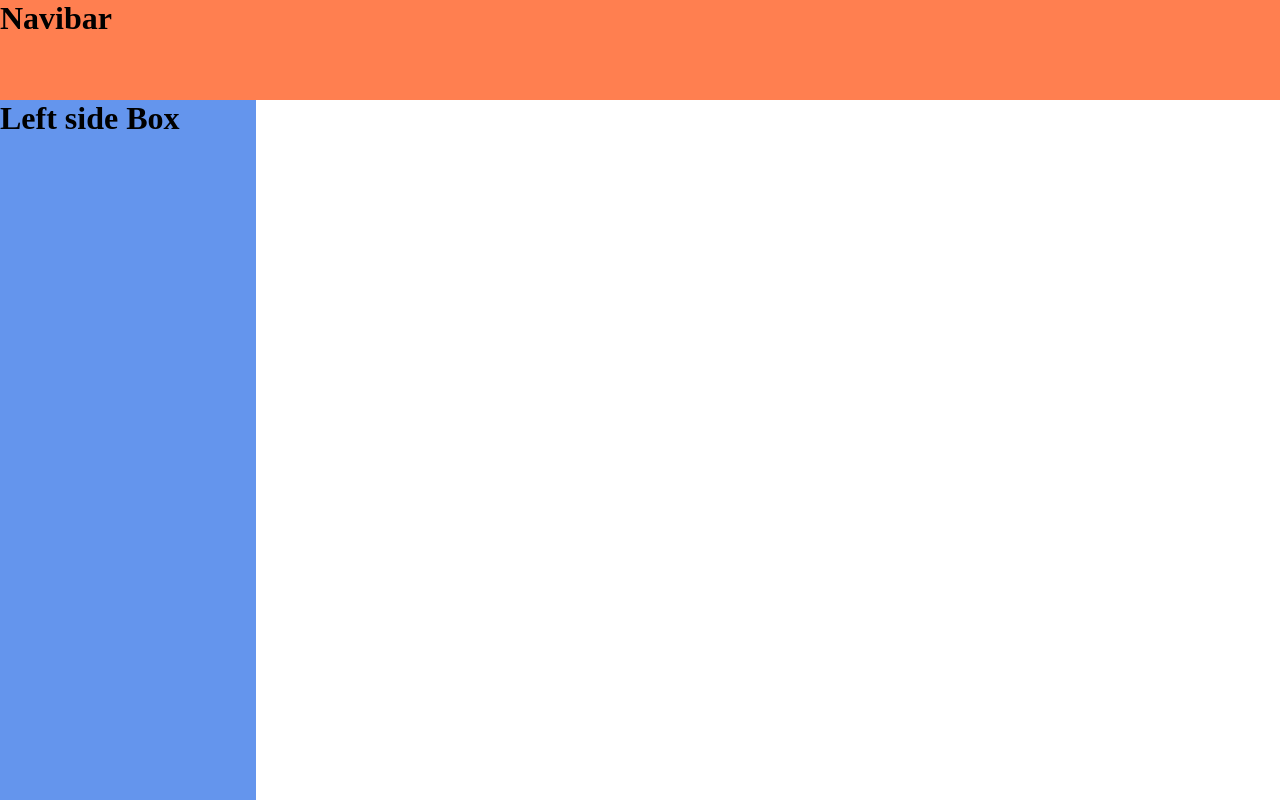
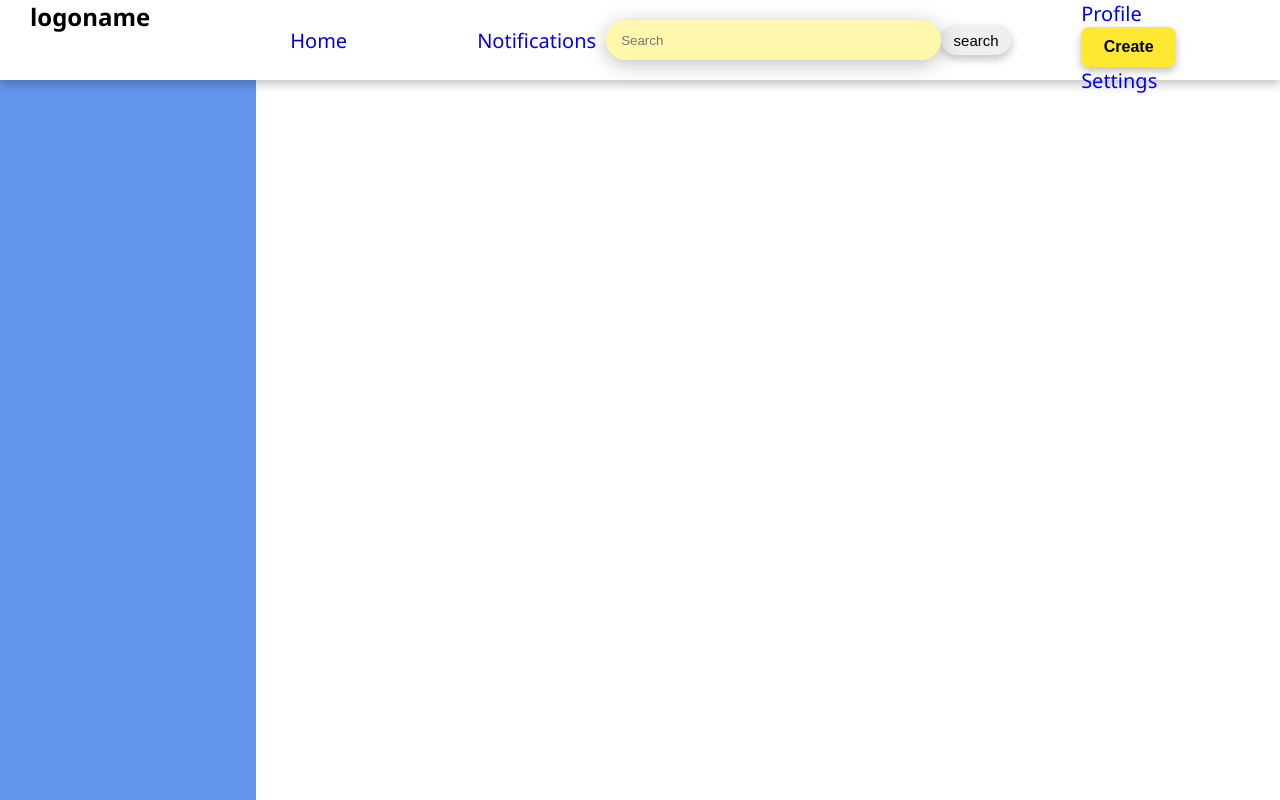
Before and after one commit to Writings-Startup/Writings-Webapp-, a React (Create React App) app: page / in a window 1280 px wide. Shown: the top 800 px of the page. Built offline with nearby package versions, Linux system fonts and the light colour scheme.

Commit message:
navbar created

```diff
--- a/src/Components/Navibar.js
+++ b/src/Components/Navibar.js
@@ -2,9 +2,26 @@ import React from 'react'
 import "../Css/Navibar.css"
 function Navibar() {
     return (
-        <div className="testnavi">
-            <h1>Navibar</h1>
+        <div className="navbar">
+        <h2>logoname</h2>
+        <div className="leftSide">
+          <div className="linkLeft">
+            <a href="/">Home</a>
+            <a href="/">Notifications</a>
+          </div>
         </div>
+        <div className="middle">
+          <input type="text" placeholder="Search"></input>
+          <button>search</button>
+        </div>
+        <div className="rightSide">
+          <div className="linkRight">
+            <a href="/">Profile</a>
+            <a href="/"><button >Create</button></a>
+            <a href="/">Settings</a>
+          </div>
+        </div>
+      </div>
     )
 }
 
--- a/src/Css/Navibar.css
+++ b/src/Css/Navibar.css
@@ -1,5 +1,81 @@
-.testnavi{
-    background-color: coral;
+.navbar{
+    position: fixed;
+    background-color: white;
     width: 100%;
-    height: 100px;
+    height: 80px;
+    font-family: 'Segoe UI', Tahoma, Geneva, Verdana, sans-serif;
+    display: flex;
+    box-shadow: 0px 4px 10px rgba(0, 0, 0, 0.25);
 }
+.navbar h2{
+    margin-left: 30px;
+}
+.navbar .leftSide{
+    flex:25%;
+    padding-left: 20px;
+    display: flex;
+    justify-content: left;
+    align-items: center;
+}
+.navbar .rightSide{
+    flex:25%;
+    display: flex;
+    justify-content:left;
+    align-items: center;
+}
+
+.navbar .middle{
+    flex:25%;
+    display: flex;
+    justify-content: left;
+    align-items: center;
+    margin-right: 70px;
+}
+.navbar .leftSide .linkLeft{
+    max-height: 80px;
+    float: left;
+}
+.navbar .leftSide .linkLeft a{
+    text-decoration: none;
+    padding-right: 10px;
+    font-size: 20px;
+    margin-left: 120px;
+}
+.navbar .rightSide .linkRight{
+    max-height: 80px;
+}
+.navbar .rightSide .linkRight a{
+    text-decoration: none;
+    padding-right: 10px;
+    font-size: 20px;
+    margin-right: 15px;
+}
+.navbar .rightSide button{
+    border: none;
+    width: 95px;
+    height: 40px;
+    filter: drop-shadow(0px 4px 4px rgba(0, 0, 0, 0.25));
+    background: #FFE930;
+    border-radius: 8px;
+    font-style: normal;
+    font-weight: bold;
+    font-size: 16px;
+}
+.middle input{
+    width: 320px;
+    height: 40px;
+    border: none;
+    border-radius: 20px;
+    padding-left: 15px;
+    background: #FFF8AC;
+    filter: drop-shadow(0px 4px 10px rgba(0, 0, 0, 0.25));
+
+}
+.middle button{
+    height:30px;
+    width: 70px;
+    font-size: 15px;
+    border: none;
+    border-radius: 20px;
+    box-shadow: 0px 4px 10px rgba(0, 0, 0, 0.25);
+}
```
Also changed, not shown: 1 other file (tests, documents, lock files or other folders).
